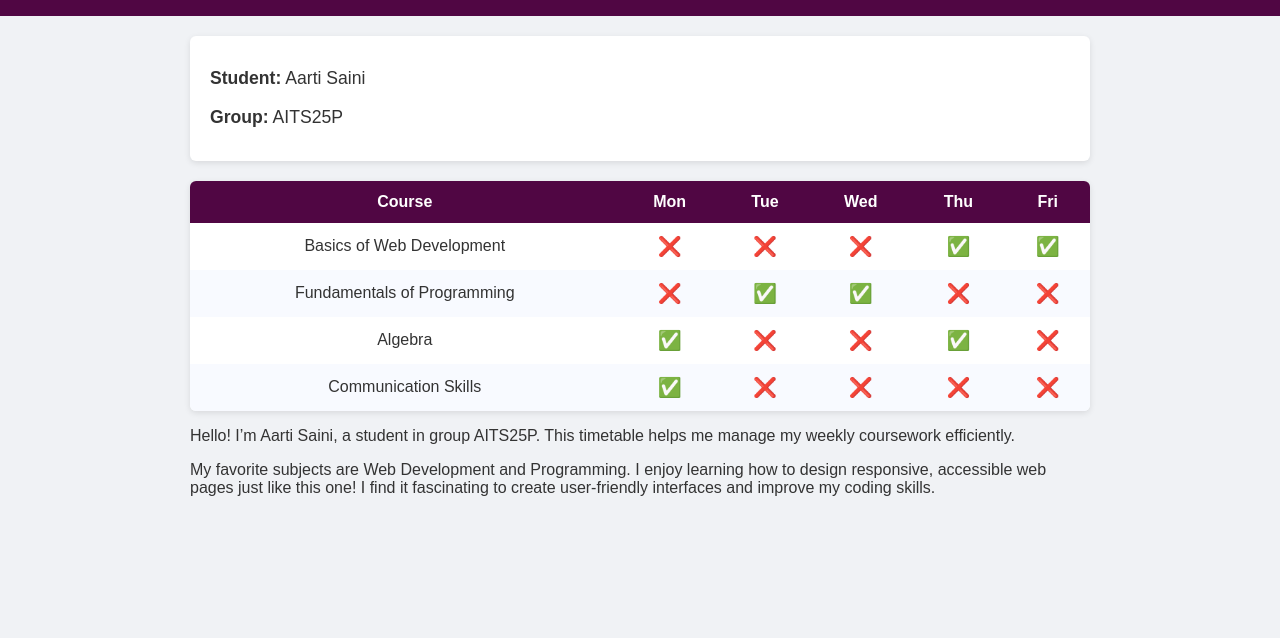
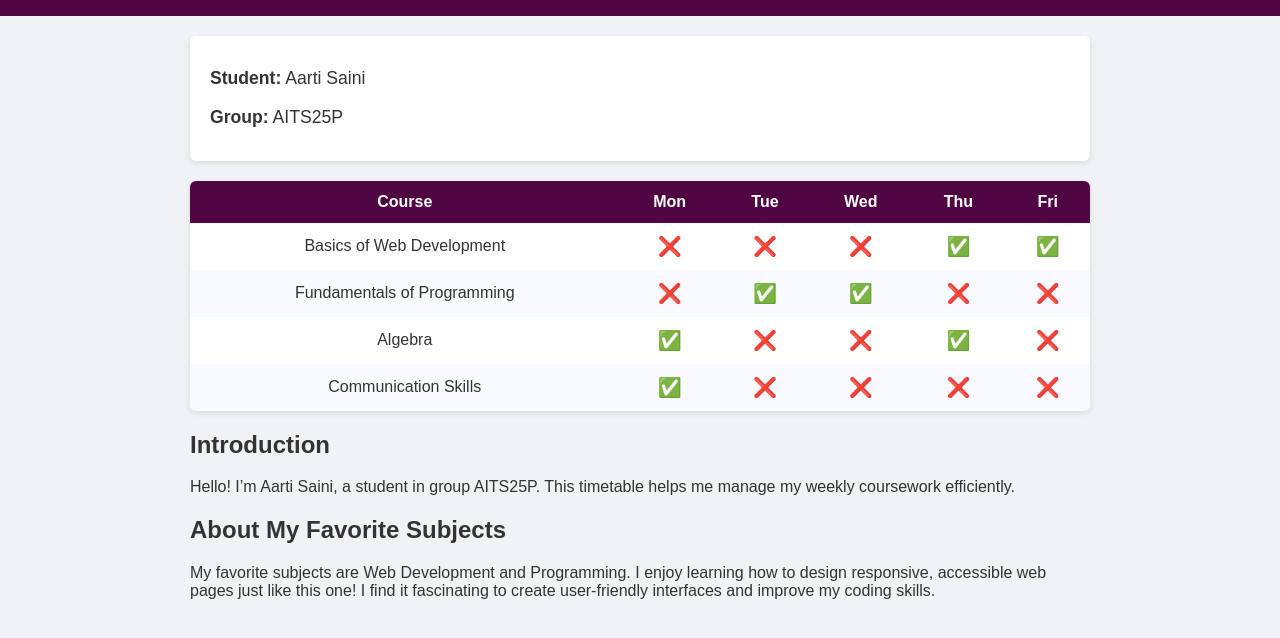
Before and after one commit to AartiSaini2002/Task-E, a plain HTML site: page index.html in a window 1280 px wide. Shown: the part 94-732 px from the top of the page. Drawn offline with Linux system fonts and the light colour scheme.

Commit message:
Added headings

```diff
--- a/index.html
+++ b/index.html
@@ -73,10 +73,12 @@
       </table>
     </div>
  <section class="intro">
+  <h2>Introduction</h2>
   <p>Hello! I’m Aarti Saini, a student in group AITS25P. This timetable helps me manage my weekly coursework efficiently.</p>
 </section>
 
 <section class="other-content">
+  <h2>About My Favorite Subjects</h2>
   <p>My favorite subjects are Web Development and Programming. I enjoy learning how to design responsive, accessible web pages just like this one! I find it fascinating to create user-friendly interfaces and improve my coding skills.</p>
 </section>
 
```
